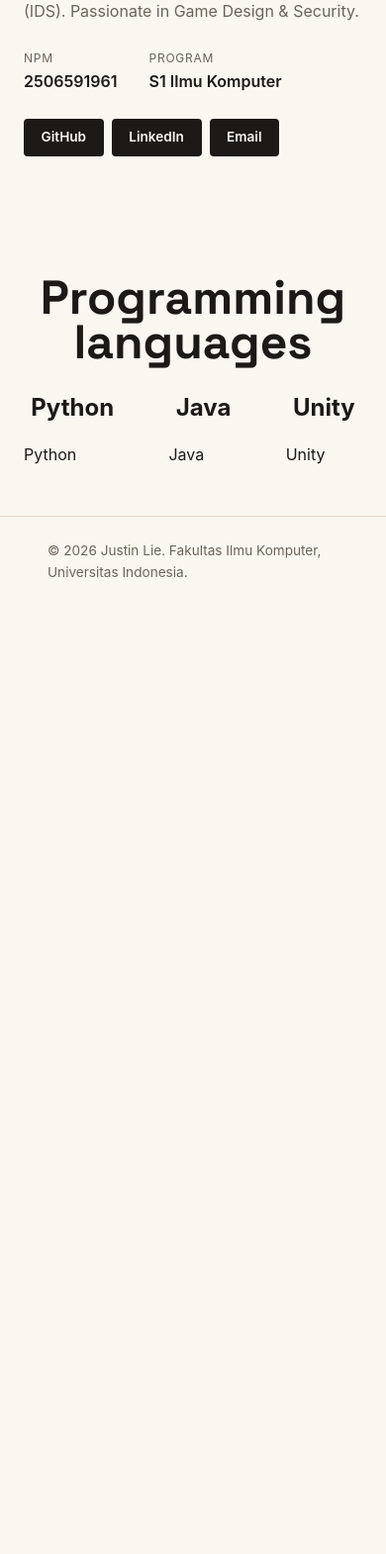
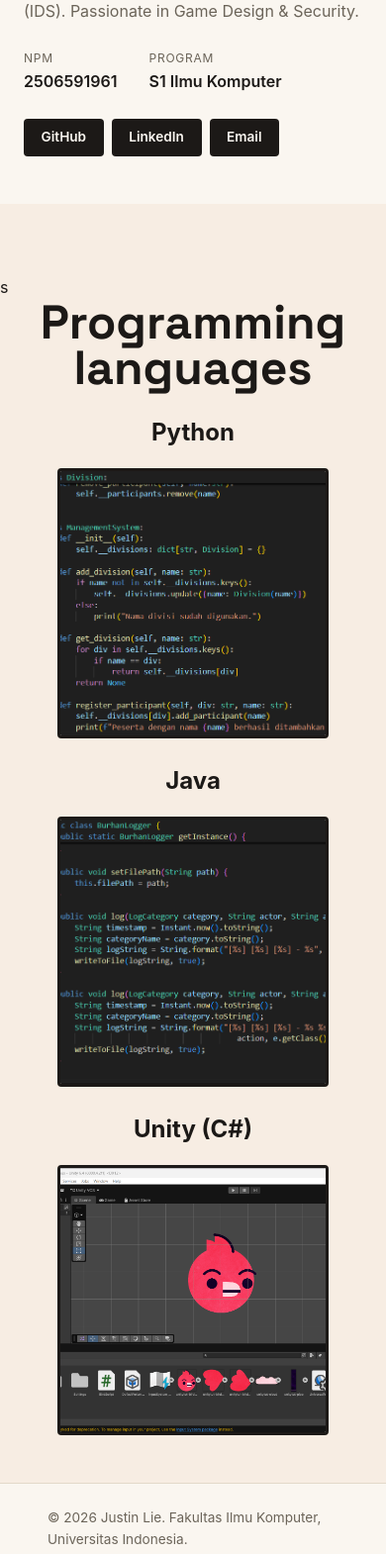
Before and after one commit to Blue-Crewmate/myportofolio, a Django app: page / in a window 390 px wide. Shown: the part 593-2163 px from the top of the page at 99% size. Before the commit the page ends 1176 px from the top, so only its background shows below. Run offline with Django 5.2, Linux system fonts and the light colour scheme.

Commit message:
Feat: Added project pictures to skill section
Minor updates:
- Adding more CSS detail to beautify the grid
- Adding CSS to manage web layout smaller browser

```diff
--- a/static/css/style.css
+++ b/static/css/style.css
@@ -7,6 +7,7 @@
 :root {
     --ink: #1c1917;
     --paper: #faf6f0;
+    --dark-paper: #f7ede3;
     --accent: #d95d39;
     --accent-dark: #a8442a;
     --line: #e3d9c9;
@@ -66,8 +67,12 @@ main {
     flex-direction: column;
 }
 
-.hero, .skill {
+section {
     padding: 4.5rem 0 3rem;
+}
+
+.skill {
+    background-color: var(--dark-paper);
 }
 
 .hero-grid {
@@ -149,6 +154,7 @@ main {
 
 .skill-grid {
     display: grid;
+    grid-template-columns: repeat(3, 1fr);
     grid-template-areas:
         'skilltitle skilltitle skilltitle'
         'python  java  unity';
@@ -170,6 +176,8 @@ main {
     display: flex;
     flex-direction: column;
     row-gap: 1rem;
+    align-self: center;
+    position: relative;
     grid-area: python;
 }
 
@@ -192,6 +200,15 @@ main {
     font-size: clamp(1.5rem, vw, 2.5rem);
 }
 
+.code-photo {
+    position: relative;
+    display: block;
+    width: 100%;
+    aspect-ratio: 1 / 1;
+    object-fit: cover;
+    border-radius: var(--radius);
+    border: 3px solid var(--ink);
+}
 
 .hero-photo {
     grid-area: photo;
@@ -237,6 +254,20 @@ main {
             "details";
     }
 
+    .skill-grid {
+        grid-template-columns: 1fr;
+        grid-template-areas:
+            'skilltitle'
+            'python'
+            'java'
+            'unity';
+    }
+
+    .code-photo {
+        width: 80%;
+        align-self: center;
+    }
+
     .hero-photo {
         max-width: 220px;
     }
--- a/templates/index.html
+++ b/templates/index.html
@@ -54,22 +54,22 @@
                 </div>
             </div>
         </section>
-        <section class="skill" id="skills">
+        <section class="skill" id="skills">s
             <div class="container skill-grid">
                 <div class="skilltitle">
                     <h1>Programming languages</h1>
                 </div>
                 <div class="python">
                     <h2>Python</h2>
-                    <p>Python</p>
+                    <img class="code-photo" src="static/img/PythonCode.png" alt="Photo of Python Project">
                 </div>
                 <div class="java">
                     <h2>Java</h2>
-                    <p>Java</p>
+                    <img class="code-photo" src="static/img/JavaPhoto.png" alt="Photo of Java Project">
                 </div>
                 <div class="unity">
-                    <h2>Unity</h2>
-                    <p>Unity</p>
+                    <h2>Unity (C#)</h2>
+                    <img class="code-photo" src="static/img/UnityCode.png" alt="Photo of Unity Project">
                 </div>
             </div>
         </section>
```
Also changed, not shown: static/img/JavaPhoto.png (added), static/img/PythonCode.png (added), static/img/UnityCode.png (added).
